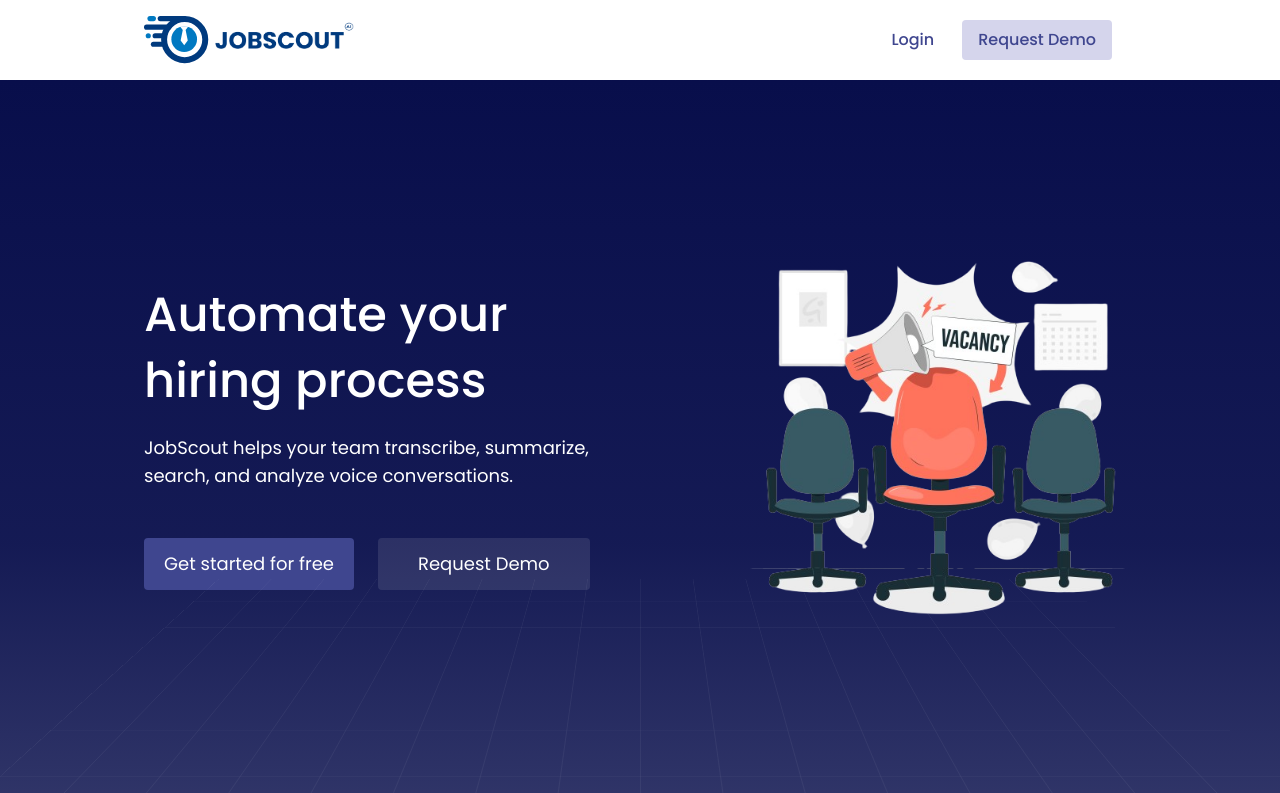
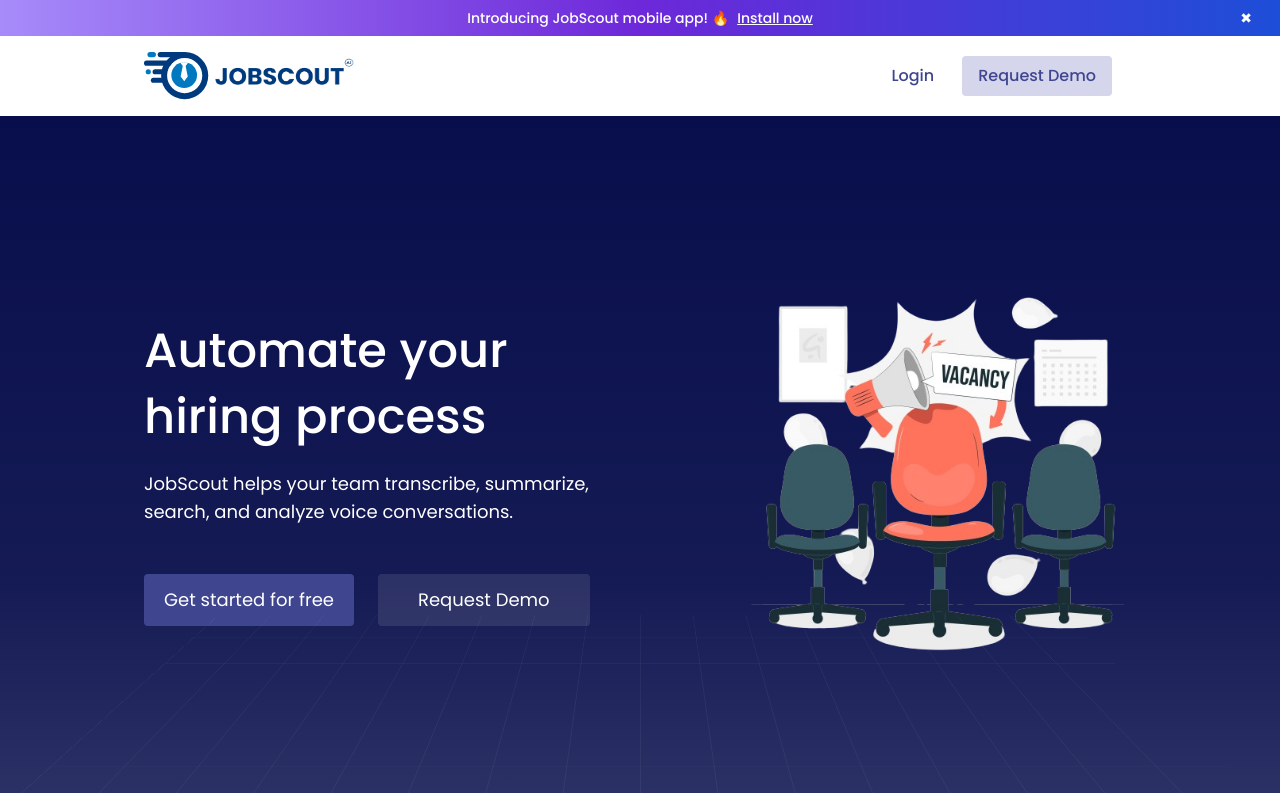
Before and after one commit to job-scout/jobscout-b2b-landingpage, a Next.js app: page / in a window 1280 px wide. Shown: the top 793 px of the page. Built offline with nearby package versions, Linux system fonts and the light colour scheme.

Commit message:
mob app ui

```diff
--- a/components/Footer.jsx
+++ b/components/Footer.jsx
@@ -7,13 +7,15 @@
     return (
         <div className="bg-btnbackground">
 		<div className="container mx-auto py-3 text-black lg:flex lg:flex-row flex flex-col items-center justify-between lg:px-5 px-3 font-medium lg:space-y-0 space-y-4 ">
-			<div>
+			<div>JobScout © Copyright2024 </div>
+
+				<div>
 				<Link href="/privacy-policy"> Privacy</Link> |{" "}
 				<Link href="/terms-of-use"> Terms</Link>
 			</div>
-			<div>JobScout © Copyright2024 </div>
+
 			<div className="flex items-center space-x-4">
-				<div>Connect :</div>
+
 				{FOOTER_LINKS.social.map((data, index) => (
 					<a
 						href={data?.href}
--- a/components/Navbar/Navbar.jsx
+++ b/components/Navbar/Navbar.jsx
@@ -3,8 +3,37 @@
 import Link from "next/link";
 
 const Navbar = () => {
+	const [isVisible, setIsVisible] = useState(true);
+
+	// Function to hide the banner
+
+	const hideBanner = () => {
+		setIsVisible(false);
+	};
 	return (
 		<>
+			{isVisible && (
+				<div
+					id="banner"
+					className="bg-gradient-to-r from-violet-400 via-violet-700 to-blue-700   font-medium text-white text-sm "
+				>
+					<div className="lg:flex lg:flex-row flex flex-col items-center justify-center  lg:h-9 py-1 lg:py-0">
+						<h1>Introducing JobScout mobile app! &#128293;</h1>
+						<a
+							href="https://example.com"
+							className="ml-2 underline"
+						>
+							Install now
+						</a>
+						<button
+							onClick={hideBanner}
+							className="absolute right-7 bg-transparent border-0 text-white cursor-pointer"
+						>
+							✖
+						</button>
+					</div>
+				</div>
+			)}
 			<section className="sticky top-0 bg-white w-full z-50 flex justify-center ">
 				<div className="container mx-auto  hidden lg:w-[80%] 2xl:w-[80%] justify-between py-4 px-4 lg:flex items-center ">
 					<Link href="/">
@@ -43,7 +72,7 @@
 				</div>
 			</section>
 			<section
-				className={`sticky top-0 -mt-3 bg-white flex h-20 items-center justify-between px-4 lg:hidden z-50`}
+				className={`sticky top-0  bg-white flex h-20 items-center justify-between px-4 lg:hidden z-50`}
 			>
 				<Link href="/">
 					<div className="flex items-center  space-x-1">
```
